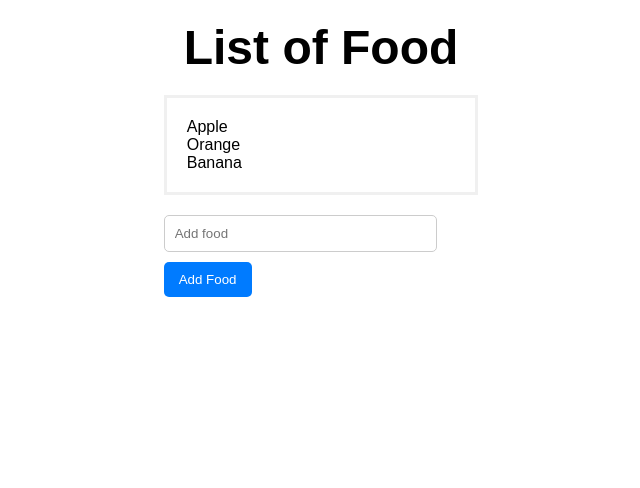
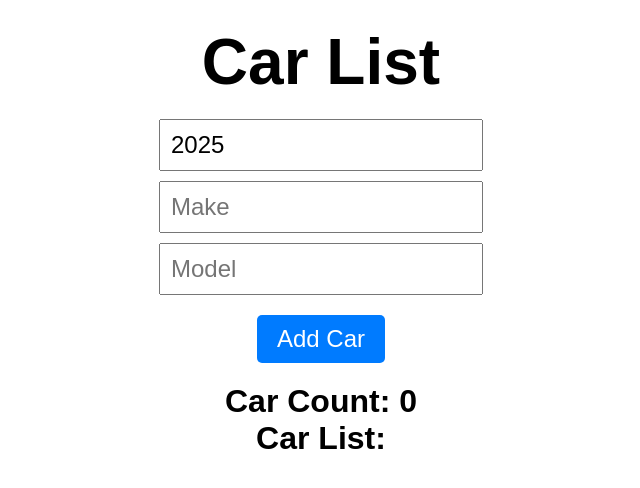
Before and after one commit to resolveit365/react-container, a React (Vite) app in the folder react-app/: page / in a window 1280 px wide. Shown: the top 488 px of the page, without its empty margins (319-959 px from the left). Built offline with nearby package versions, Linux system fonts and the light colour scheme.

Commit message:
First commit

```diff
--- a/react-app/src/MyComponent.jsx
+++ b/react-app/src/MyComponent.jsx
@@ -1,42 +1,65 @@
 import React, { useState } from "react";
 
 export default function MyComponent() {
-  const [foods, setFoods] = useState(["Apple", "Orange", "Banana"]);
+  const [cars, setCars] = useState([]);
+  const [carYear, setCarYear] = useState(new Date().getFullYear());
+  const [carMake, setCarMake] = useState("");
+  const [carModel, setCarModel] = useState("");
 
-  function handleAddFood() {
-    const newFood = document.getElementById("foodInput").value;
-    if (!newFood) {
-      alert("Please enter a food item.");
-      return;
+  const handleAddCar = () => {
+    if (carMake && carModel) {
+      setCars((prevCars) => [
+        ...prevCars,
+        { year: carYear, make: carMake, model: carModel },
+      ]);
+      setCarMake("");
+      setCarModel("");
     }
-    if (foods.includes(newFood)) {
-      alert("This food item already exists in the list.");
-      return;
-    }
-    setFoods((prevFoods) => [...prevFoods, newFood]);
-    document.getElementById("foodInput").value = ""; // Clear the input field
-  }
-
-  function handleRemoveFood(index) {
-    const newFoods = foods.filter((_, i) => i !== index);
-    setFoods(newFoods);
-    alert(`Removed food item: ${foods[index]}`);
-  }
+  };
+  const handleRemoveCar = (index) => {
+    setCars((prevCars) => prevCars.filter((_, i) => i !== index));
+  };
+  const handleYearChange = (event) => {
+    setCarYear(event.target.value);
+  };
+  const handleMakeChange = (event) => {
+    setCarMake(event.target.value);
+  };
+  const handleModelChange = (event) => {
+    setCarModel(event.target.value);
+  };
 
   return (
-    <div className="food-list">
-      <h2>List of Food</h2>
-      <div className="food-list-container">
-        <ul className="food-list-items">
-          {foods.map((food, index) => (
-            <li key={index} onClick={() => handleRemoveFood(index)}>
-              {food}
-            </li>
-          ))}
-        </ul>
-      </div>
-      <input type="text" id="foodInput" placeholder="Add food" />
-      <button onClick={handleAddFood}>Add Food</button>
+    <div className="car-list-container">
+      <h1>Car List</h1>
+      <input
+        type="number"
+        value={carYear}
+        onChange={handleYearChange}
+        placeholder="Year"
+      />
+      <input
+        type="text"
+        value={carMake}
+        onChange={handleMakeChange}
+        placeholder="Make"
+      />
+      <input
+        type="text"
+        value={carModel}
+        onChange={handleModelChange}
+        placeholder="Model"
+      />
+      <button onClick={handleAddCar}>Add Car</button>
+      <h2>Car Count: {cars.length}</h2>
+      <h2>Car List:</h2>
+      <ol>
+        {cars.map((car, index) => (
+          <li key={index} onClick={() => handleRemoveCar(index)}>
+            {car.year} {car.make} {car.model}
+          </li>
+        ))}
+      </ol>
     </div>
   );
 }
--- a/react-app/src/index.css
+++ b/react-app/src/index.css
@@ -1,61 +1,53 @@
 body {
   font-family: Arial, sans-serif;
   margin: 0;
-  padding: 0;
+}
+.car-list-container {
+  margin: 5px auto;
+  max-width: 500px;
   display: flex;
   flex-direction: column;
   align-items: center;
-  height: 100vh;
 }
 
-.food-list h2 {
-  font-size: 3rem;
-  margin: 20px;
+.car-list-container h1 {
+  font-size: 4rem;
+  margin: 20px 0;
+}
+.car-list-container h2 {
+  font-size: 2rem;
+  margin: 0;
 }
 
-.food-list-container {
-  display: flex;
-  flex-direction: column;
-  /* align-items: center; */
-  justify-content: center;
-  /* width: 100%; */
-  border: 3px solid hsla(0, 0%, 90%, 0.6);
-  padding: 20px;
+.car-list-container input {
+  width: 300px;
+  padding: 10px;
+  font-size: 1.5rem;
+  margin: 5px 0;
+}
+.car-list-container input:first-of-type {
+  margin-top: 0;
+}
+.car-list-container input:last-of-type {
+  margin-bottom: 0;
 }
 
-.food-list-items {
-  list-style-type: none;
-  padding: 0;
-  margin: 0;
-  /* max-width: 300px; */
+.car-list-container input:focus {
+  outline: none;
+  border: 2px solid hsl(211, 100%, 50%);
 }
 
-.food-list-items li:hover {
-  background-color: #f0f0f0;
-  cursor: pointer;
-}
-
-.food-list input[type="text"] {
-  width: 80%;
-  padding: 10px;
-  margin: 20px 0 10px 0;
-  border: 1px solid #ccc;
-  border-radius: 5px;
-}
-.food-list input[type="text"]:focus {
-  border-color: #007bff;
-  outline: none;
-}
-
-.food-list button {
-  padding: 10px 15px;
+button {
+  padding: 10px 20px;
+  font-size: 1.5rem;
+  margin: 20px 0;
   border: none;
   border-radius: 5px;
   background-color: hsl(211, 100%, 50%);
   color: white;
+}
+
+button:hover {
+  background-color: hsl(211, 100%, 40%);
   cursor: pointer;
 }
-
-.food-list button:hover {
-  background-color: hsl(211, 100%, 40%);
-}
```
